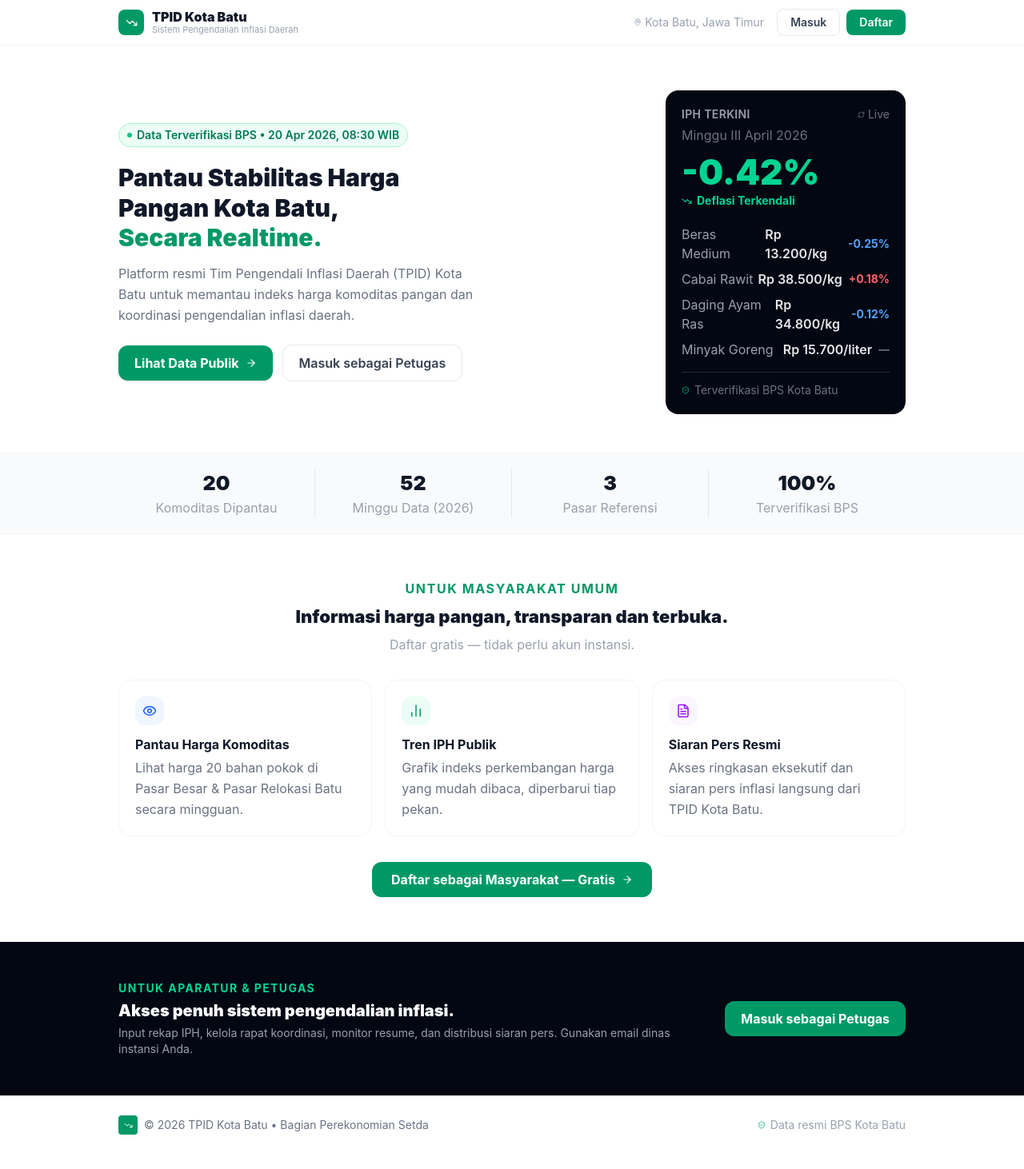
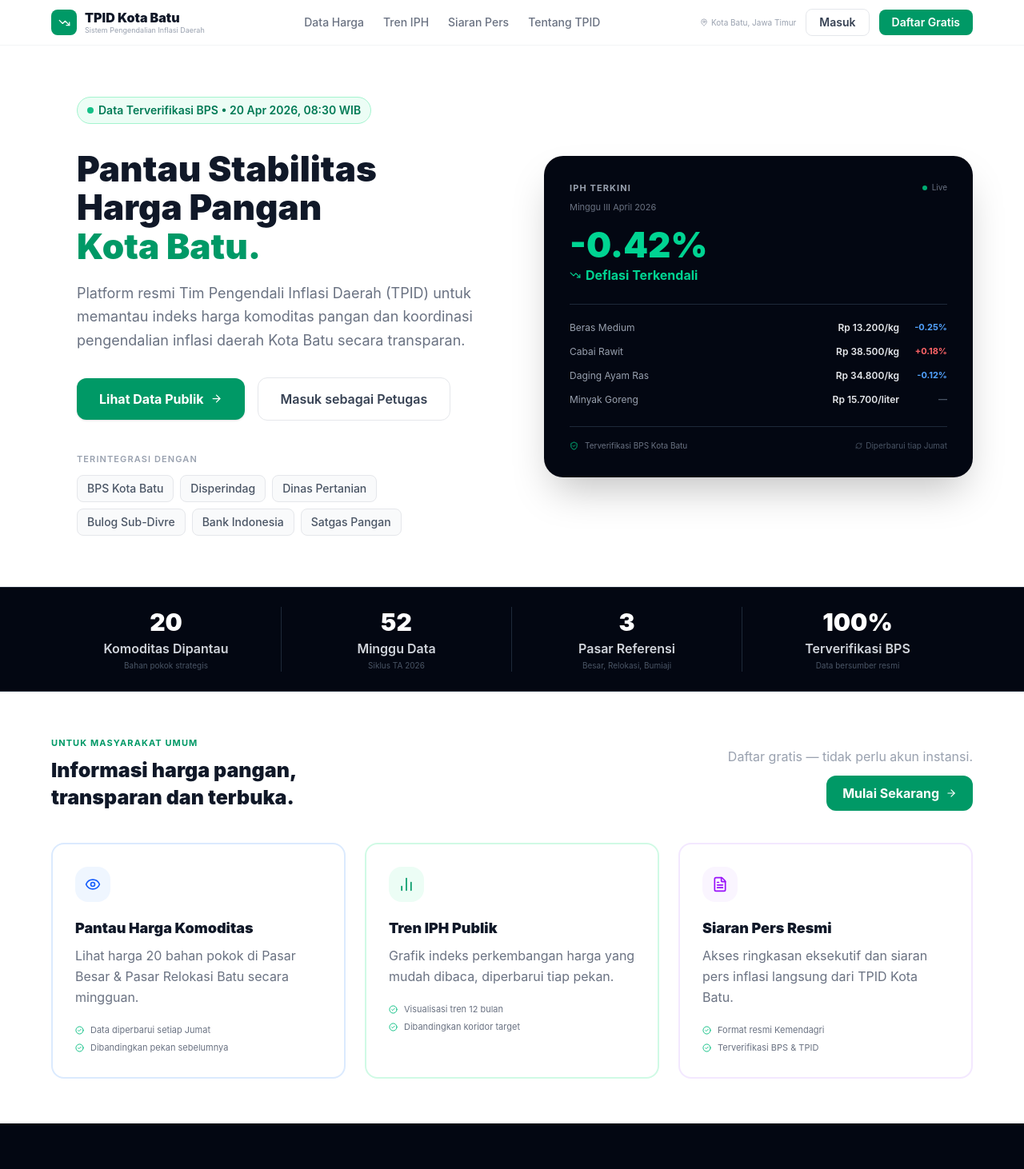
Before and after one commit to iitzFariss/iph-batu, a React (Vite) app: page / in a window 1280 px wide. Shown: the top 1462 px of the page at 80% size. Built offline with nearby package versions, Linux system fonts and the light colour scheme.

Commit message:
fixing landing page

```diff
--- a/src/components/LandingPage.tsx
+++ b/src/components/LandingPage.tsx
@@ -8,14 +8,13 @@ import {
   ArrowRight,
   MapPin,
   RefreshCw,
+  CheckCircle2,
 } from "lucide-react";
 
 interface LandingPageProps {
   onLogin: () => void;
   onRegister: () => void;
 }
-
-// ─── Live IPH snapshot (data publik) ─────────────────────────────────────────
 
 const iphSnapshot = {
   nilai: -0.42,
@@ -31,57 +30,76 @@ const commodityHighlights = [
   { name: "Minyak Goreng",   price: "Rp 15.700", change:  0.00, unit: "/liter" },
 ];
 
+const stats = [
+  { value: "20",   label: "Komoditas Dipantau",  desc: "Bahan pokok strategis"   },
+  { value: "52",   label: "Minggu Data",          desc: "Siklus TA 2026"          },
+  { value: "3",    label: "Pasar Referensi",      desc: "Besar, Relokasi, Bumiaji"},
+  { value: "100%", label: "Terverifikasi BPS",    desc: "Data bersumber resmi"    },
+];
+
 const features = [
   {
-    icon: <Eye size={18} className="text-blue-600" />,
+    icon: <Eye size={20} className="text-blue-600" />,
     bg: "bg-blue-50",
+    border: "border-blue-100",
     title: "Pantau Harga Komoditas",
     desc: "Lihat harga 20 bahan pokok di Pasar Besar & Pasar Relokasi Batu secara mingguan.",
+    points: ["Data diperbarui setiap Jumat", "Dibandingkan pekan sebelumnya"],
   },
   {
-    icon: <BarChart2 size={18} className="text-emerald-600" />,
+    icon: <BarChart2 size={20} className="text-emerald-600" />,
     bg: "bg-emerald-50",
+    border: "border-emerald-100",
     title: "Tren IPH Publik",
     desc: "Grafik indeks perkembangan harga yang mudah dibaca, diperbarui tiap pekan.",
+    points: ["Visualisasi tren 12 bulan", "Dibandingkan koridor target"],
   },
   {
-    icon: <FileText size={18} className="text-purple-600" />,
+    icon: <FileText size={20} className="text-purple-600" />,
     bg: "bg-purple-50",
+    border: "border-purple-100",
     title: "Siaran Pers Resmi",
     desc: "Akses ringkasan eksekutif dan siaran pers inflasi langsung dari TPID Kota Batu.",
+    points: ["Format resmi Kemendagri", "Terverifikasi BPS & TPID"],
   },
 ];
 
-const stats = [
-  { value: "20",   label: "Komoditas Dipantau"   },
-  { value: "52",   label: "Minggu Data (2026)"   },
-  { value: "3",    label: "Pasar Referensi"       },
-  { value: "100%", label: "Terverifikasi BPS"     },
+const instansiList = [
+  "BPS Kota Batu", "Disperindag", "Dinas Pertanian",
+  "Bulog Sub-Divre", "Bank Indonesia", "Satgas Pangan",
 ];
-
-// ─── Component ────────────────────────────────────────────────────────────────
 
 export default function LandingPage({ onLogin, onRegister }: LandingPageProps) {
   const isDeflasi = iphSnapshot.nilai < 0;
 
   return (
-    <div className="min-h-screen bg-white">
+    <div className="min-h-screen bg-white overflow-x-hidden">
 
-      {/* ── Navbar ── */}
-      <nav className="sticky top-0 z-30 bg-white/90 backdrop-blur-sm border-b border-gray-100">
-        <div className="max-w-5xl mx-auto px-5 h-14 flex items-center justify-between">
+      {/* ── Navbar — full width ── */}
+      <nav className="sticky top-0 z-30 bg-white/95 backdrop-blur-sm border-b border-gray-100">
+        <div className="w-full px-16 h-14 flex items-center justify-between">
+          {/* Brand */}
           <div className="flex items-center gap-2.5">
             <div className="w-8 h-8 rounded-lg bg-emerald-600 flex items-center justify-center flex-shrink-0">
               <TrendingDown size={15} className="text-white" />
             </div>
             <div>
               <div className="text-sm font-black text-gray-900 leading-tight">TPID Kota Batu</div>
-              <div className="text-[11px] text-gray-400 leading-tight">Sistem Pengendalian Inflasi Daerah</div>
+              <div className="text-[9px] text-gray-400 leading-tight">Sistem Pengendalian Inflasi Daerah</div>
             </div>
           </div>
 
-          <div className="flex items-center gap-2">
-            <div className="hidden sm:flex items-center gap-1 text-xs text-gray-400 mr-2">
+          {/* Center nav links */}
+          <div className="hidden lg:flex items-center gap-6 text-xs font-medium text-gray-500">
+            <span className="hover:text-gray-800 cursor-pointer">Data Harga</span>
+            <span className="hover:text-gray-800 cursor-pointer">Tren IPH</span>
+            <span className="hover:text-gray-800 cursor-pointer">Siaran Pers</span>
+            <span className="hover:text-gray-800 cursor-pointer">Tentang TPID</span>
+          </div>
+
+          {/* Right actions */}
+          <div className="flex items-center gap-3">
+            <div className="hidden md:flex items-center gap-1 text-[10px] text-gray-400">
               <MapPin size={10} />
               Kota Batu, Jawa Timur
             </div>
@@ -95,92 +113,113 @@ export default function LandingPage({ onLogin, onRegister }: LandingPageProps) {
               onClick={onRegister}
               className="px-4 py-1.5 text-xs font-semibold text-white bg-emerald-600 rounded-lg hover:bg-emerald-700 transition-colors"
             >
-              Daftar
+              Daftar Gratis
             </button>
           </div>
         </div>
       </nav>
 
-      {/* ── Hero ── */}
-      <section className="max-w-5xl mx-auto px-5 pt-14 pb-12">
-        <div className="grid grid-cols-1 lg:grid-cols-[1fr_300px] gap-10 items-center">
+      {/* ── Hero — full bleed dengan split layout ── */}
+      <section className="w-full bg-white">
+        <div className="w-full px-16 py-16 grid grid-cols-2 gap-20 items-center">
 
-          {/* Left copy */}
-          <div>
-            {/* Live badge */}
-            <div className="inline-flex items-center gap-1.5 px-2.5 py-1 rounded-full bg-emerald-50 border border-emerald-200 text-xs font-semibold text-emerald-700 mb-5">
-              <div className="w-1.5 h-1.5 rounded-full bg-emerald-500 animate-pulse" />
+          {/* Left: copy — dipusatkan & diperbesar */}
+          <div className="flex flex-col justify-center pl-8">
+            <div className="inline-flex items-center gap-1.5 px-3 py-1.5 rounded-full bg-emerald-50 border border-emerald-200 text-xs font-semibold text-emerald-700 mb-8 w-fit">
+              <div className="w-2 h-2 rounded-full bg-emerald-500 animate-pulse" />
               Data Terverifikasi BPS • {iphSnapshot.syncedAt}
             </div>
 
-            <h1 className="text-3xl font-black text-gray-900 leading-tight mb-3">
-              Pantau Stabilitas Harga<br />
-              Pangan Kota Batu,<br />
-              <span className="text-emerald-600">Secara Realtime.</span>
+            <h1 className="text-5xl font-black text-gray-900 leading-[1.1] mb-5">
+              Pantau Stabilitas<br />
+              Harga Pangan<br />
+              <span className="text-emerald-600">Kota Batu.</span>
             </h1>
 
-            <p className="text-sm text-gray-500 leading-relaxed mb-6 max-w-md">
-              Platform resmi Tim Pengendali Inflasi Daerah (TPID) Kota Batu untuk memantau
-              indeks harga komoditas pangan dan koordinasi pengendalian inflasi daerah.
+            <p className="text-base text-gray-500 leading-relaxed mb-8 max-w-lg">
+              Platform resmi Tim Pengendali Inflasi Daerah (TPID) untuk memantau
+              indeks harga komoditas pangan dan koordinasi pengendalian inflasi daerah
+              Kota Batu secara transparan.
             </p>
 
-            <div className="flex items-center gap-3">
+            <div className="flex items-center gap-4 mb-10">
               <button
                 onClick={onRegister}
-                className="flex items-center gap-2 px-5 py-2.5 bg-emerald-600 text-white text-sm font-bold rounded-xl hover:bg-emerald-700 transition-colors shadow-sm"
+                className="flex items-center gap-2 px-7 py-3.5 bg-emerald-600 text-white text-sm font-bold rounded-xl hover:bg-emerald-700 transition-colors shadow-sm"
               >
                 Lihat Data Publik
-                <ArrowRight size={14} />
+                <ArrowRight size={15} />
               </button>
               <button
                 onClick={onLogin}
-                className="flex items-center gap-2 px-5 py-2.5 border border-gray-200 text-gray-700 text-sm font-semibold rounded-xl hover:bg-gray-50 transition-colors"
+                className="flex items-center gap-2 px-7 py-3.5 border border-gray-200 text-gray-700 text-sm font-semibold rounded-xl hover:bg-gray-50 transition-colors"
               >
                 Masuk sebagai Petugas
               </button>
             </div>
+
+            {/* Instansi strip — chip lebih besar */}
+            <div>
+              <p className="text-[11px] text-gray-400 uppercase tracking-widest mb-3 font-semibold">
+                Terintegrasi dengan
+              </p>
+              <div className="flex flex-wrap gap-2">
+                {instansiList.map((inst) => (
+                  <span
+                    key={inst}
+                    className="px-3 py-1.5 bg-gray-50 border border-gray-200 text-xs text-gray-600 font-medium rounded-lg"
+                  >
+                    {inst}
+                  </span>
+                ))}
+              </div>
+            </div>
           </div>
 
-          {/* Right: IPH card */}
-          <div className="bg-gray-950 rounded-2xl p-5 text-white">
-            <div className="flex items-center justify-between mb-1">
-              <span className="text-xs text-gray-400 font-semibold uppercase tracking-wide">
+          {/* Right: IPH live card — fills the column */}
+          <div className="flex items-center justify-center">
+            <div className="w-full bg-gray-950 rounded-3xl p-8 text-white shadow-2xl">
+              {/* Header */}
+              <div className="flex items-center justify-between mb-2">
+                <span className="text-[11px] text-gray-400 font-bold uppercase tracking-widest">
                   IPH Terkini
                 </span>
-              <div className="flex items-center gap-1 text-xs text-gray-500">
-                <RefreshCw size={9} />
+                <div className="flex items-center gap-1.5 text-[10px] text-gray-500">
+                  <div className="w-1.5 h-1.5 rounded-full bg-emerald-500 animate-pulse" />
                   Live
                 </div>
               </div>
+              <div className="text-[11px] text-gray-500 mb-4">{iphSnapshot.periode}</div>
 
-            <div className="text-sm text-gray-500 mb-3">{iphSnapshot.periode}</div>
-
-            <div className="flex items-baseline gap-2 mb-1">
-              <span className={`text-5xl font-black ${isDeflasi ? "text-emerald-400" : "text-amber-400"}`}>
+              {/* IPH value */}
+              <div className={`text-5xl font-black mb-1 ${isDeflasi ? "text-emerald-400" : "text-amber-400"}`}>
                 {iphSnapshot.nilai > 0 ? "+" : ""}{iphSnapshot.nilai.toFixed(2)}%
-              </span>
               </div>
-
-            <div className="flex items-center gap-1.5 mb-5">
+              <div className="flex items-center gap-1.5 mb-6">
                 {isDeflasi
-                ? <TrendingDown size={13} className="text-emerald-400" />
-                : <TrendingUp size={13} className="text-amber-400" />}
-              <span className={`text-xs font-bold ${isDeflasi ? "text-emerald-400" : "text-amber-400"}`}>
+                  ? <TrendingDown size={14} className="text-emerald-400" />
+                  : <TrendingUp size={14} className="text-amber-400" />}
+                <span className={`text-sm font-bold ${isDeflasi ? "text-emerald-400" : "text-amber-400"}`}>
                   {iphSnapshot.label}
                 </span>
               </div>
 
-            {/* Mini commodity list */}
-            <div className="space-y-2">
+              {/* Divider */}
+              <div className="h-px bg-gray-800 mb-5" />
+
+              {/* Commodity rows */}
+              <div className="space-y-3">
                 {commodityHighlights.map((c) => (
                   <div key={c.name} className="flex items-center justify-between">
-                  <span className="text-sm text-gray-400">{c.name}</span>
-                  <div className="flex items-center gap-2">
-                    <span className="text-sm font-semibold text-gray-200">{c.price}{c.unit}</span>
-                    <span className={`text-xs font-bold ${
+                    <span className="text-[12px] text-gray-400">{c.name}</span>
+                    <div className="flex items-center gap-3">
+                      <span className="text-[12px] font-semibold text-gray-200">
+                        {c.price}{c.unit}
+                      </span>
+                      <span className={`text-[11px] font-bold w-12 text-right ${
                         c.change < 0 ? "text-blue-400" :
                         c.change > 0 ? "text-red-400" :
-                      "text-gray-500"
+                        "text-gray-600"
                       }`}>
                         {c.change === 0 ? "—" : `${c.change > 0 ? "+" : ""}${c.change.toFixed(2)}%`}
                       </span>
@@ -189,103 +228,139 @@ export default function LandingPage({ onLogin, onRegister }: LandingPageProps) {
                 ))}
               </div>
 
-            <div className="mt-4 pt-3 border-t border-gray-800 flex items-center gap-1.5">
-              <ShieldCheck size={10} className="text-emerald-500" />
-              <span className="text-xs text-gray-500">Terverifikasi BPS Kota Batu</span>
+              {/* Footer */}
+              <div className="mt-6 pt-4 border-t border-gray-800 flex items-center gap-2">
+                <ShieldCheck size={11} className="text-emerald-500" />
+                <span className="text-[10px] text-gray-500">Terverifikasi BPS Kota Batu</span>
+                <span className="ml-auto text-[10px] text-gray-600 flex items-center gap-1">
+                  <RefreshCw size={9} />
+                  Diperbarui tiap Jumat
+                </span>
+              </div>
             </div>
           </div>
         </div>
       </section>
 
-      {/* ── Stats bar ── */}
-      <section className="border-y border-gray-100 bg-gray-50">
-        <div className="max-w-5xl mx-auto px-5 py-5 grid grid-cols-2 sm:grid-cols-4 divide-y sm:divide-y-0 sm:divide-x divide-gray-200">
-          {stats.map(({ value, label }) => (
-            <div key={label} className="text-center px-4">
-              <div className="text-2xl font-black text-gray-900">{value}</div>
-              <div className="text-sm text-gray-400 mt-0.5">{label}</div>
+      {/* ── Stats bar — full width ── */}
+      <section className="w-full bg-gray-950 border-y border-gray-800">
+        <div className="w-full px-16 py-6 grid grid-cols-4">
+          {stats.map(({ value, label, desc }, i) => (
+            <div
+              key={label}
+              className={`text-center px-8 ${i < 3 ? "border-r border-gray-800" : ""}`}
+            >
+              <div className="text-3xl font-black text-white mb-0.5">{value}</div>
+              <div className="text-sm font-semibold text-gray-300">{label}</div>
+              <div className="text-[10px] text-gray-600 mt-0.5">{desc}</div>
             </div>
           ))}
         </div>
       </section>
 
-      {/* ── Features (for masyarakat) ── */}
-      <section className="max-w-5xl mx-auto px-5 py-14">
-        <div className="text-center mb-8">
-          <p className="text-sm text-emerald-600 font-bold uppercase tracking-widest mb-2">
+      {/* ── Features — full width 3-col ── */}
+      <section className="w-full bg-white py-14">
+        <div className="w-full px-16">
+          {/* Header */}
+          <div className="flex items-end justify-between mb-10">
+            <div>
+              <p className="text-[11px] text-emerald-600 font-bold uppercase tracking-widest mb-2">
                 Untuk Masyarakat Umum
               </p>
-          <h2 className="text-xl font-black text-gray-900">
-            Informasi harga pangan, transparan dan terbuka.
+              <h2 className="text-2xl font-black text-gray-900">
+                Informasi harga pangan,<br />transparan dan terbuka.
               </h2>
-          <p className="text-sm text-gray-400 mt-2">
-            Daftar gratis — tidak perlu akun instansi.
-          </p>
+            </div>
+            <div className="text-right">
+              <p className="text-sm text-gray-400 mb-3">Daftar gratis — tidak perlu akun instansi.</p>
+              <button
+                onClick={onRegister}
+                className="inline-flex items-center gap-2 px-5 py-2.5 bg-emerald-600 text-white text-sm font-bold rounded-xl hover:bg-emerald-700 transition-colors"
+              >
+                Mulai Sekarang <ArrowRight size={14} />
+              </button>
+            </div>
           </div>
 
-        <div className="grid grid-cols-1 sm:grid-cols-3 gap-4 mb-8">
-          {features.map(({ icon, bg, title, desc }) => (
-            <div key={title} className="bg-white border border-gray-100 rounded-2xl p-5 hover:border-gray-200 hover:shadow-sm transition-all">
-              <div className={`w-9 h-9 rounded-xl ${bg} flex items-center justify-center mb-3`}>
+          {/* Feature cards — fills full width */}
+          <div className="grid grid-cols-3 gap-6">
+            {features.map(({ icon, bg, border, title, desc, points }) => (
+              <div
+                key={title}
+                className={`bg-white border-2 ${border} rounded-2xl p-7 hover:shadow-md transition-all group`}
+              >
+                <div className={`w-11 h-11 rounded-2xl ${bg} flex items-center justify-center mb-5`}>
                   {icon}
                 </div>
-              <div className="text-sm font-bold text-gray-900 mb-1">{title}</div>
-              <p className="text-sm text-gray-500 leading-relaxed">{desc}</p>
+                <div className="text-base font-black text-gray-900 mb-2">{title}</div>
+                <p className="text-sm text-gray-500 leading-relaxed mb-5">{desc}</p>
+                <div className="space-y-1.5">
+                  {points.map((pt) => (
+                    <div key={pt} className="flex items-center gap-2">
+                      <CheckCircle2 size={11} className="text-emerald-500 flex-shrink-0" />
+                      <span className="text-[11px] text-gray-500">{pt}</span>
                     </div>
                   ))}
                 </div>
-
-        <div className="text-center">
-          <button
-            onClick={onRegister}
-            className="inline-flex items-center gap-2 px-6 py-2.5 bg-emerald-600 text-white text-sm font-bold rounded-xl hover:bg-emerald-700 transition-colors"
-          >
-            Daftar sebagai Masyarakat — Gratis
-            <ArrowRight size={14} />
-          </button>
+              </div>
+            ))}
+          </div>
         </div>
       </section>
 
-      {/* ── Petugas CTA ── */}
-      <section className="bg-gray-950 py-12">
-        <div className="max-w-5xl mx-auto px-5 flex flex-col md:flex-row items-center justify-between gap-6">
+      {/* ── Petugas CTA — full bleed dark ── */}
+      <section className="w-full bg-gray-950 py-14">
+        <div className="w-full px-16 grid grid-cols-2 gap-16 items-center">
           <div>
-            <p className="text-xs text-emerald-400 font-bold uppercase tracking-widest mb-1">
-              Untuk Aparatur & Petugas
+            <p className="text-[11px] text-emerald-400 font-bold uppercase tracking-widest mb-3">
+              Untuk Aparatur & Petugas TPID
             </p>
-            <h2 className="text-lg font-black text-white mb-1">
-              Akses penuh sistem pengendalian inflasi.
+            <h2 className="text-2xl font-black text-white mb-4 leading-tight">
+              Akses penuh sistem<br />pengendalian inflasi daerah.
             </h2>
-            <p className="text-xs text-gray-400">
-              Input rekap IPH, kelola rapat koordinasi, monitor resume, dan distribusi siaran pers.
-              Gunakan email dinas instansi Anda.
+            <p className="text-sm text-gray-400 leading-relaxed max-w-lg">
+              Input rekap IPH mingguan, kelola jadwal rapat koordinasi, monitor
+              notulensi resume, distribusi siaran pers ke Kemendagri — semua dalam
+              satu platform terintegrasi.
             </p>
           </div>
-          <div className="flex items-center gap-3 flex-shrink-0">
+          <div className="flex flex-col gap-4">
+            {[
+              { icon: "📊", label: "Input & verifikasi data IPH mingguan" },
+              { icon: "📅", label: "Kelola jadwal & notulensi rapat koordinasi" },
+              { icon: "📡", label: "Distribusi otomatis siaran pers ke Kemendagri" },
+              { icon: "👥", label: "Manajemen tim & direktori pegawai TPID" },
+            ].map(({ icon, label }) => (
+              <div key={label} className="flex items-center gap-3">
+                <span className="text-lg">{icon}</span>
+                <span className="text-sm text-gray-300">{label}</span>
+              </div>
+            ))}
             <button
               onClick={onLogin}
-              className="px-5 py-2.5 bg-emerald-600 text-white text-sm font-bold rounded-xl hover:bg-emerald-700 transition-colors whitespace-nowrap"
+              className="mt-2 flex items-center gap-2 px-6 py-3 bg-emerald-600 text-white text-sm font-bold rounded-xl hover:bg-emerald-700 transition-colors w-fit"
             >
               Masuk sebagai Petugas
+              <ArrowRight size={14} />
             </button>
           </div>
         </div>
       </section>
 
-      {/* ── Footer ── */}
-      <footer className="bg-white border-t border-gray-100 py-6">
-        <div className="max-w-5xl mx-auto px-5 flex flex-col sm:flex-row items-center justify-between gap-4">
-          <div className="flex items-center gap-2">
+      {/* ── Footer — full width ── */}
+      <footer className="w-full bg-white border-t border-gray-100 py-6">
+        <div className="w-full px-16 flex items-center justify-between">
+          <div className="flex items-center gap-2.5">
             <div className="w-6 h-6 rounded bg-emerald-600 flex items-center justify-center">
               <TrendingDown size={11} className="text-white" />
             </div>
-            <span className="text-xs text-gray-500">
-              © 2026 TPID Kota Batu • Bagian Perekonomian Setda
+            <span className="text-xs text-gray-500 font-medium">
+              © 2026 TPID Kota Batu • Bagian Perekonomian Setda Kota Batu
             </span>
           </div>
-          <div className="flex items-center gap-1.5 text-xs text-gray-400">
+          <div className="flex items-center gap-1.5 text-[10px] text-gray-400">
             <ShieldCheck size={10} className="text-emerald-500" />
-            Data resmi BPS Kota Batu
+            Data resmi BPS Kota Batu • SK Walikota No. 188.45/TPID/2026
           </div>
         </div>
       </footer>
--- a/src/components/RegisterPage.tsx
+++ b/src/components/RegisterPage.tsx
@@ -173,7 +173,7 @@ export default function RegisterPage({ onGoLogin }: RegisterPageProps) {
     <div className="min-h-screen bg-gradient-to-br from-gray-50 via-white to-emerald-50 flex items-center justify-center p-4">
       <div className="w-full max-w-lg">
         {/* Brand */}
-        <div className="text-center mb-6">
+        <div className="text-center mb-5">
           <div className="inline-flex items-center justify-center w-12 h-12 rounded-2xl bg-emerald-600 shadow-lg mb-3">
             <TrendingUp size={22} className="text-white" />
           </div>
@@ -182,7 +182,7 @@ export default function RegisterPage({ onGoLogin }: RegisterPageProps) {
         </div>
 
         {/* Step indicator */}
-        <div className="flex items-center gap-2 mb-5 justify-center">
+        <div className="flex items-center gap-2 mb-4 justify-center">
           {[
             { n: 1, label: "Pilih Peran" },
             { n: 2, label: "Data Diri" },
```
Also changed, not shown: src/components/LoginPage.tsx (+4 -4 lines). Lines whose indentation alone changed are shown as unchanged.
